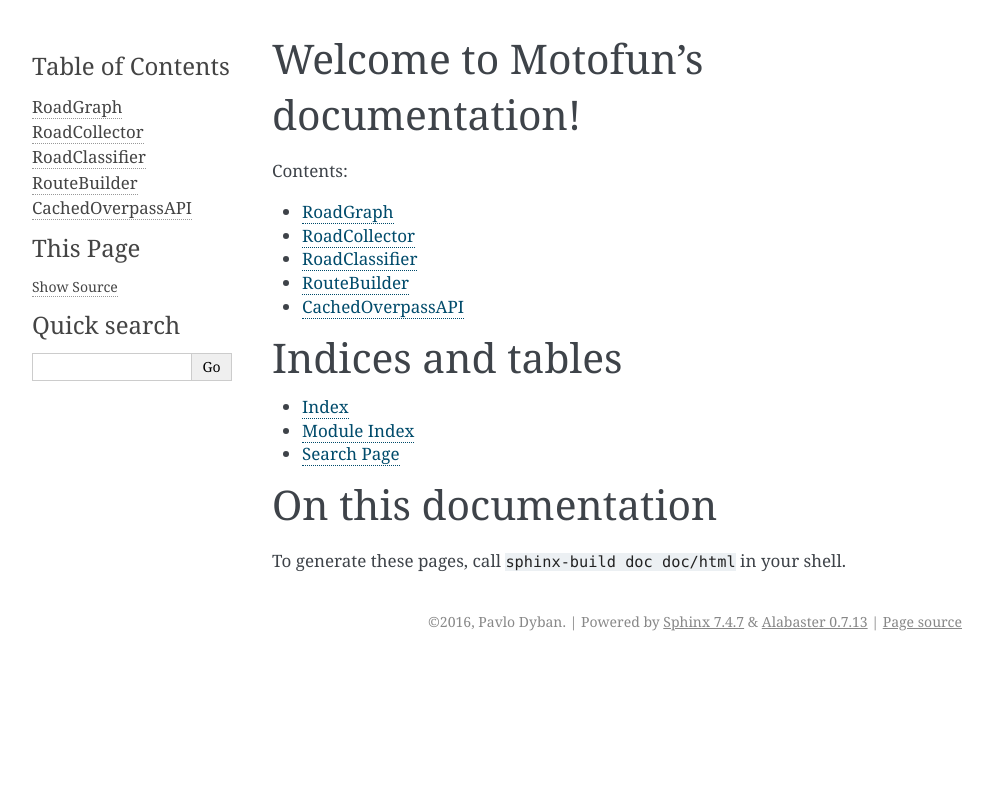
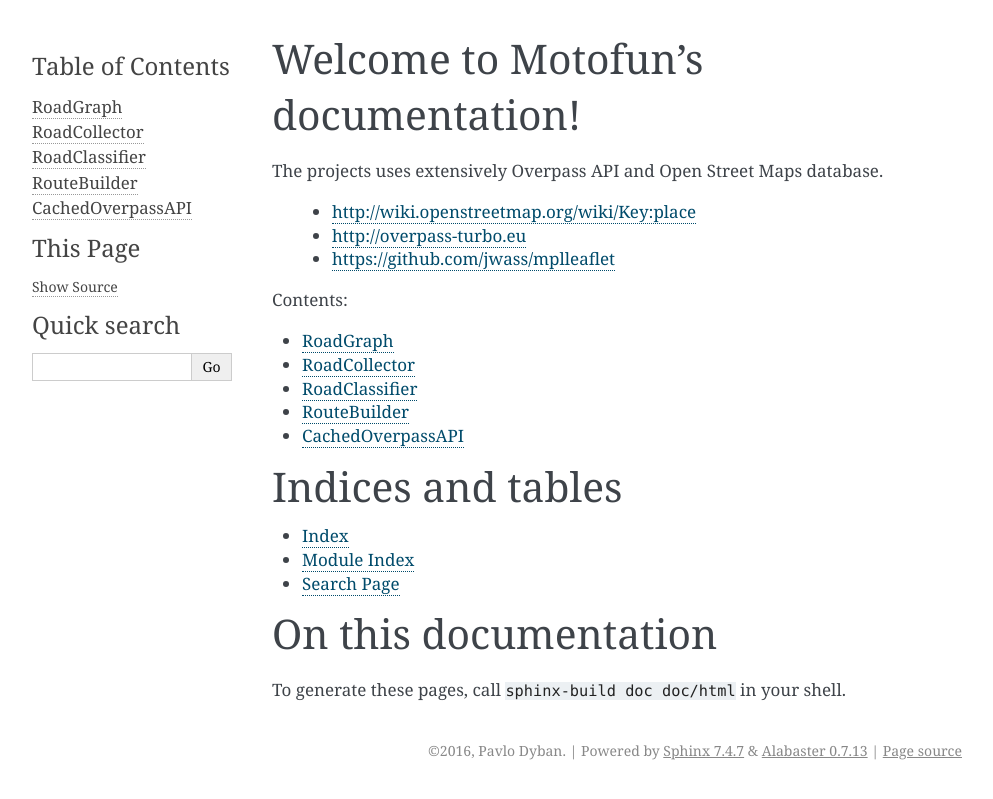
Before and after one commit to pdyban/motofun, a Sphinx documentation site: the page built from doc/index.rst, in a window 1280 px wide. Shown: the top 799 px of the page, without its empty margins (148-1141 px from the left). Built offline with Sphinx 7.4.7, drawn with Linux system fonts in a browser that asks for light colours; pages that are not in the unit, such as notebooks, are missing from menus.

Commit message:
Updated documentation files

```diff
--- a/doc/index.rst
+++ b/doc/index.rst
@@ -5,6 +5,12 @@
 
 Welcome to Motofun's documentation!
 ===================================
+
+The projects uses extensively Overpass API and Open Street Maps database.
+
+    - http://wiki.openstreetmap.org/wiki/Key:place
+    - http://overpass-turbo.eu
+    - https://github.com/jwass/mplleaflet
 
 
 Contents:
--- a/doc/roadgraph.rst
+++ b/doc/roadgraph.rst
@@ -3,3 +3,7 @@
 
 .. automodule:: roadgraph
     :members:
+
+
+.. automodule:: utilities
+    :members:
```
